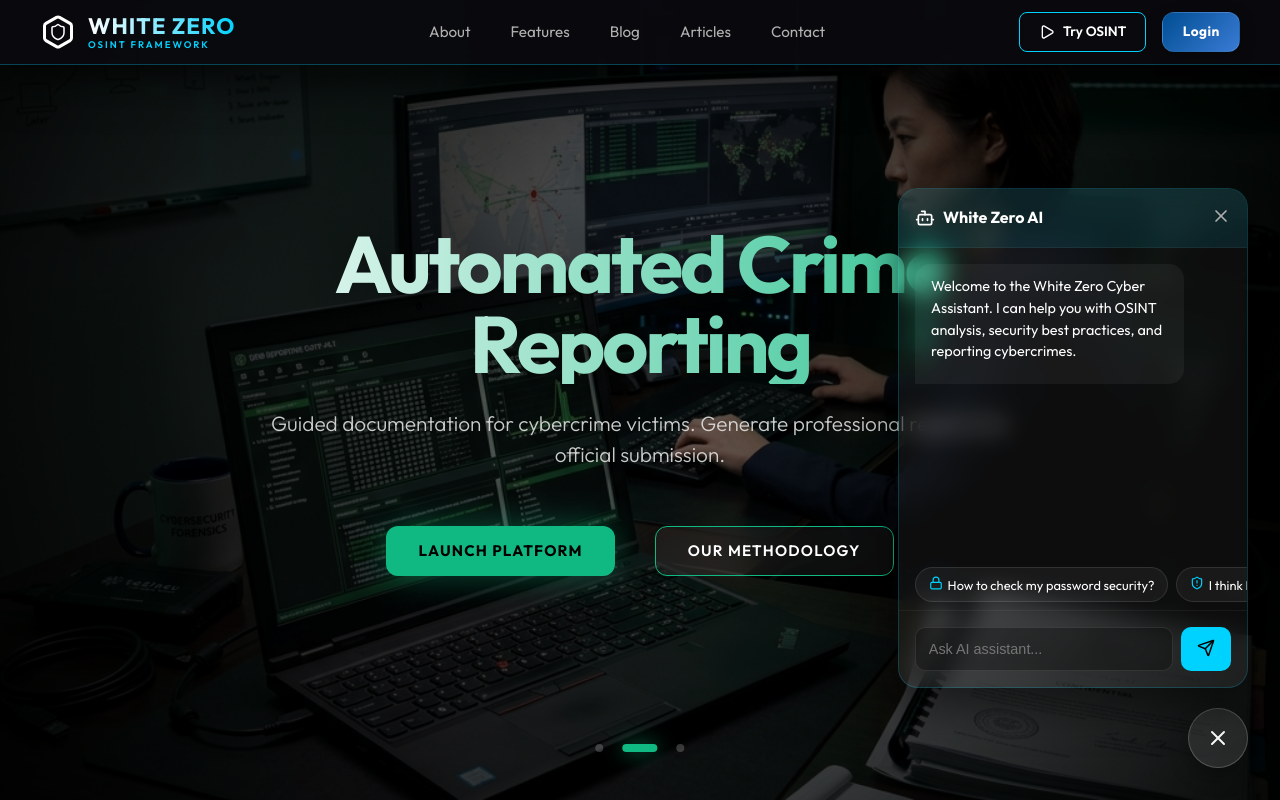
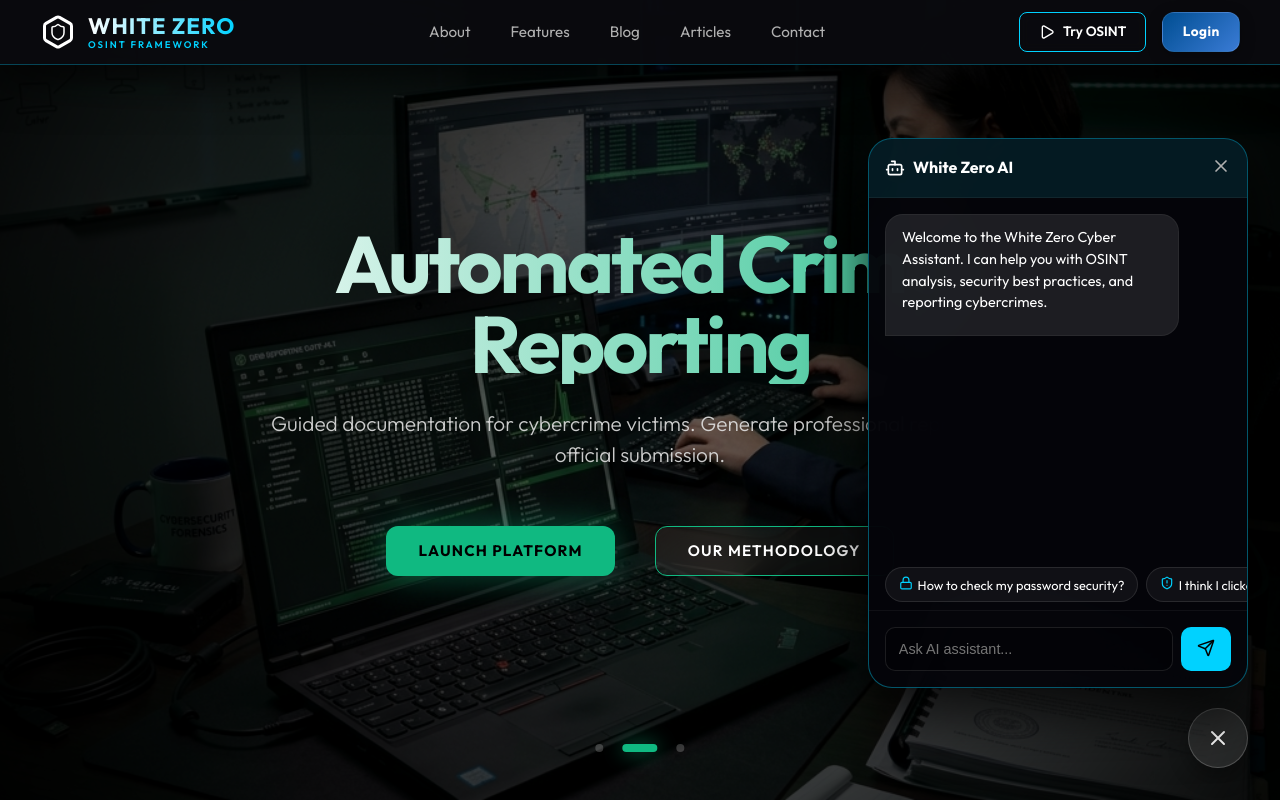
Before and after one commit to kasun-dil/White-Zero, a React app in the folder frontend/: page / in a window 1280 px wide. Both pictures are taken after a click on the button 1218 px from the left and 738 px from the top of the page. Shown: the top 800 px of the page. Built offline with nearby package versions, Linux system fonts and the light colour scheme; the HTML template or start-up script is replaced by a standard one.

Commit message:
Fix AI Chat visibility with dark background and heavy blur

```diff
--- a/frontend/src/components/FloatingAI.jsx
+++ b/frontend/src/components/FloatingAI.jsx
@@ -54,14 +54,17 @@
           position: 'absolute',
           bottom: '5rem',
           right: '0',
-          width: '350px',
-          height: '500px',
-          borderRadius: '20px',
+          width: '380px',
+          height: '550px',
+          borderRadius: '24px',
           display: 'flex',
           flexDirection: 'column',
           overflow: 'hidden',
-          boxShadow: '0 20px 40px rgba(0,0,0,0.5)',
-          border: '1px solid rgba(0, 210, 255, 0.2)'
+          boxShadow: '0 25px 60px rgba(0,0,0,0.8)',
+          border: '1px solid rgba(0, 210, 255, 0.4)',
+          background: 'rgba(5, 5, 10, 0.95)',
+          backdropFilter: 'blur(40px)',
+          WebkitBackdropFilter: 'blur(40px)'
         }}>
           {/* Header */}
           <div style={{ padding: '1rem', background: 'rgba(0, 210, 255, 0.1)', borderBottom: '1px solid rgba(255,255,255,0.05)', display: 'flex', justifyContent: 'space-between', alignItems: 'center' }}>
@@ -80,14 +83,15 @@
               <div key={idx} style={{ alignSelf: msg.role === 'user' ? 'flex-end' : 'flex-start', maxWidth: '85%' }}>
                 <div className="ai-message-content" style={{
                   padding: '0.8rem 1rem',
-                  borderRadius: '15px',
-                  background: msg.role === 'user' ? 'var(--primary)' : 'rgba(255,255,255,0.05)',
+                  borderRadius: '18px',
+                  background: msg.role === 'user' ? 'var(--primary)' : 'rgba(255,255,255,0.1)',
                   color: msg.role === 'user' ? 'black' : 'white',
                   fontSize: '0.9rem',
                   lineHeight: '1.5',
-                  borderBottomRightRadius: msg.role === 'user' ? '0' : '15px',
-                  borderBottomLeftRadius: msg.role === 'assistant' ? '0' : '15px',
-                  wordBreak: 'break-word'
+                  borderBottomRightRadius: msg.role === 'user' ? '0' : '18px',
+                  borderBottomLeftRadius: msg.role === 'assistant' ? '0' : '18px',
+                  wordBreak: 'break-word',
+                  border: msg.role === 'assistant' ? '1px solid rgba(255,255,255,0.05)' : 'none'
                 }}>
                   <ReactMarkdown
                     components={{
```
